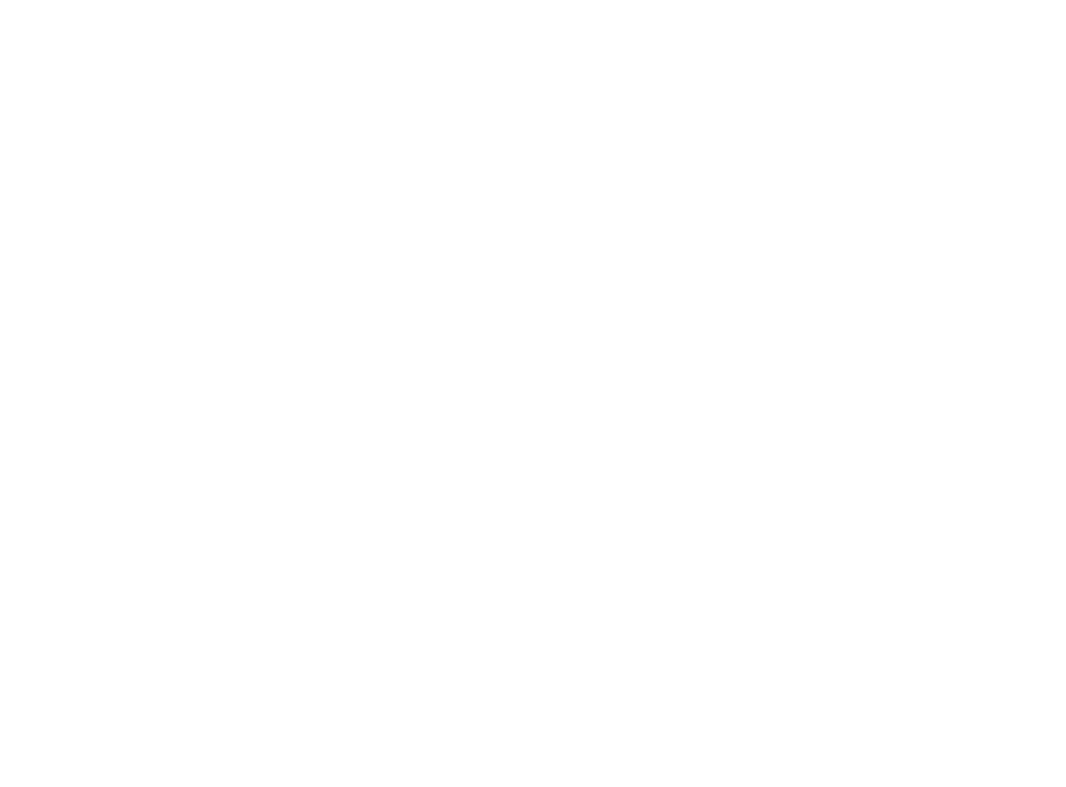
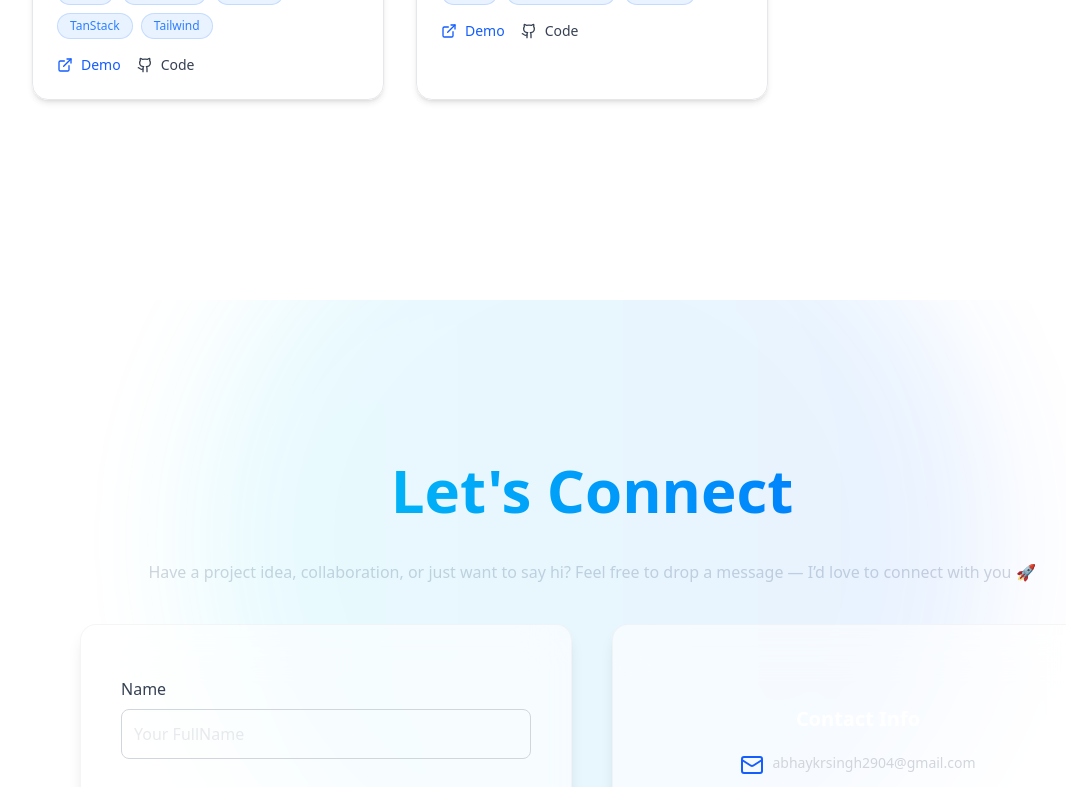
Before and after one commit to abhaydotcom/Portfolio, a React (Vite) app: page / in a window 1280 px wide. Shown: the part 2383-3170 px from the top of the page, without its empty margins (48-1114 px from the left). Before the commit the page ends 1412 px from the top, so only its background shows below. Built offline with nearby package versions, Linux system fonts and the light colour scheme.

Commit message:
Adding some Changes to the Home page :)

```diff
--- a/src/pages/Home.jsx
+++ b/src/pages/Home.jsx
@@ -3,13 +3,18 @@
 import Hero from '../components/Hero'
 import Skills from '../components/Skills'
 import Footer from '../components/Footer'
-
+import Projects from './Projects'
+import Contact from './Contact'
 const Home = () => {
   return (
     <>
 
-      <Hero/>
+
+       <Hero/>
       <Skills/>
+      <Projects/>
+      <Contact/>
+
 
 
     </>
```
